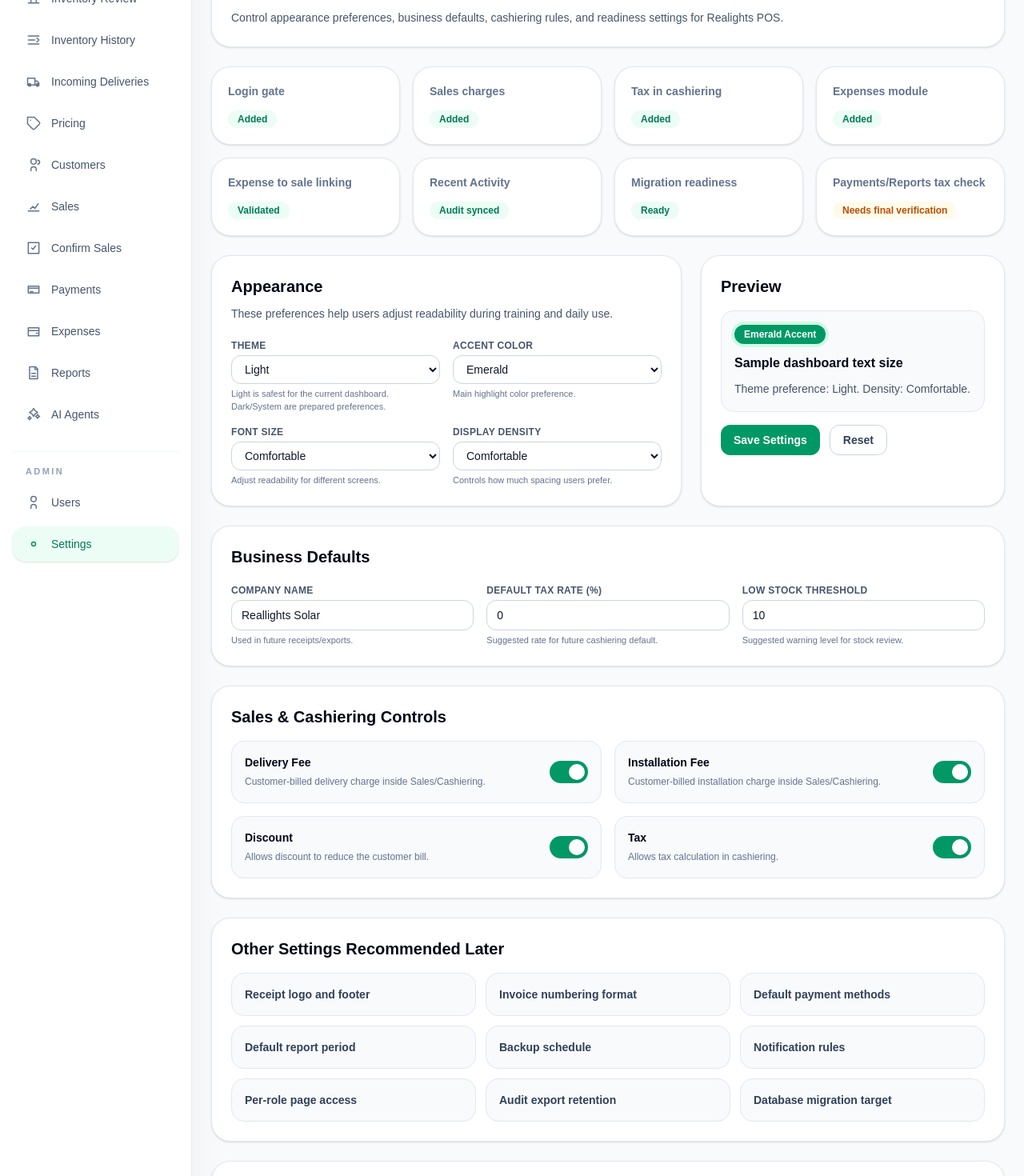
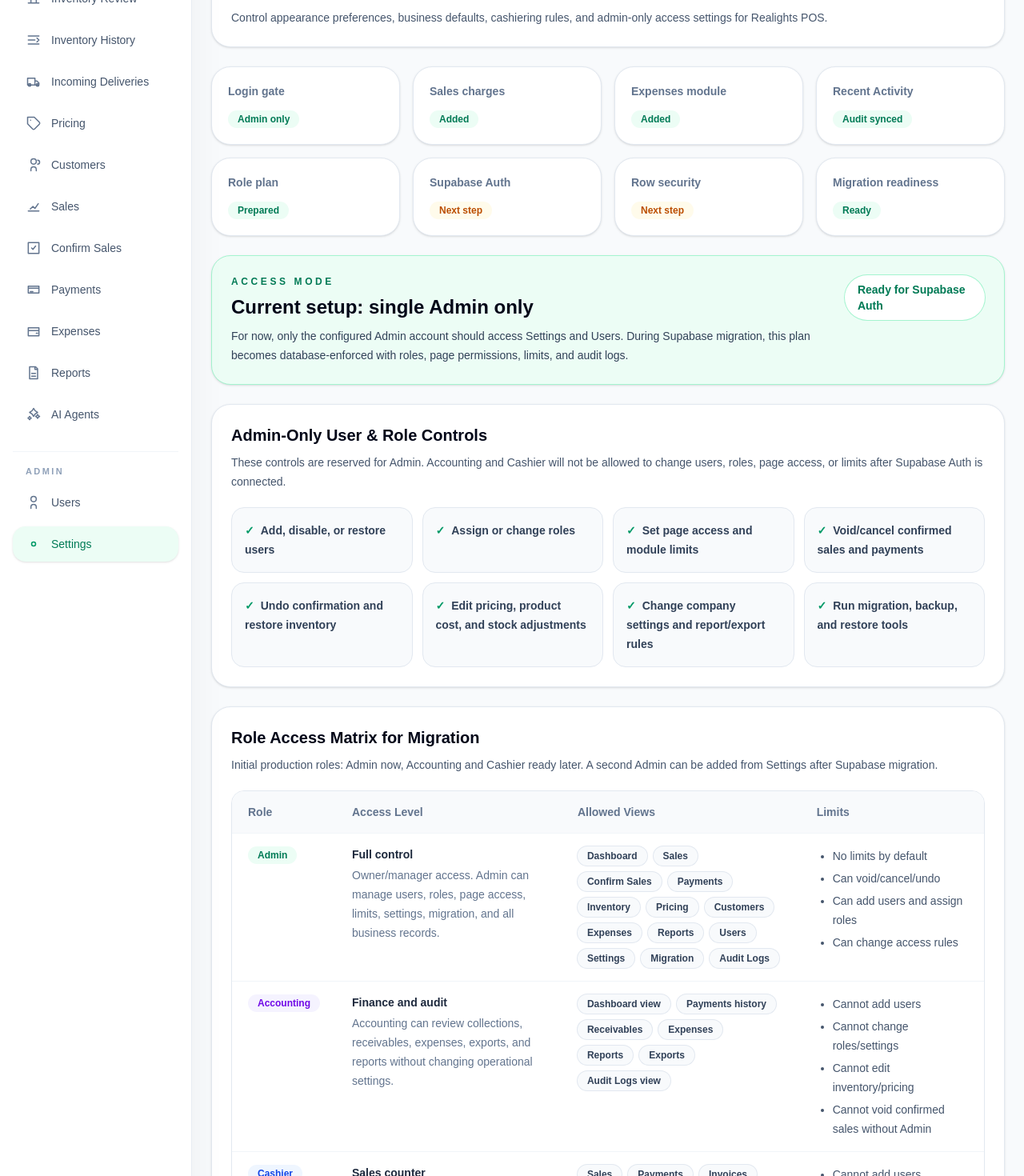
Before and after one commit to johncardinales-cpu/realight-dashboard, a Next.js app: page /settings in a window 1280 px wide. Shown: the part 240-1710 px from the top of the page at 80% size. Built offline with nearby package versions, Linux system fonts and the light colour scheme.

Commit message:
prepare admin role controls for Supabase

```diff
--- a/app/settings/page.tsx
+++ b/app/settings/page.tsx
@@ -6,6 +6,7 @@ type ThemeMode = "Light" | "Dark" | "System";
 type AccentColor = "Emerald" | "Amber" | "Blue" | "Violet" | "Slate";
 type FontSize = "Compact" | "Comfortable" | "Large";
 type Density = "Compact" | "Comfortable" | "Spacious";
+type AccessRole = "Admin" | "Accounting" | "Cashier";
 
 type StoredSettings = {
   theme: ThemeMode;
@@ -47,17 +48,49 @@ const businessRules = [
 ];
 
 const readiness = [
-  { label: "Login gate", status: "Added", tone: "green" },
+  { label: "Login gate", status: "Admin only", tone: "green" },
   { label: "Sales charges", status: "Added", tone: "green" },
-  { label: "Tax in cashiering", status: "Added", tone: "green" },
   { label: "Expenses module", status: "Added", tone: "green" },
-  { label: "Expense to sale linking", status: "Validated", tone: "green" },
   { label: "Recent Activity", status: "Audit synced", tone: "green" },
+  { label: "Role plan", status: "Prepared", tone: "green" },
+  { label: "Supabase Auth", status: "Next step", tone: "amber" },
+  { label: "Row security", status: "Next step", tone: "amber" },
   { label: "Migration readiness", status: "Ready", tone: "green" },
-  { label: "Payments/Reports tax check", status: "Needs final verification", tone: "amber" },
 ];
 
 const envItems = ["GOOGLE_SHEET_ID", "GOOGLE_CLIENT_EMAIL", "GOOGLE_PRIVATE_KEY", "REALIGHTS_ADMIN_EMAIL", "REALIGHTS_ACCESS_CODE"];
+
+const roleMatrix: Record<AccessRole, { level: string; purpose: string; allowed: string[]; limits: string[] }> = {
+  Admin: {
+    level: "Full control",
+    purpose: "Owner/manager access. Admin can manage users, roles, page access, limits, settings, migration, and all business records.",
+    allowed: ["Dashboard", "Sales", "Confirm Sales", "Payments", "Inventory", "Pricing", "Customers", "Expenses", "Reports", "Users", "Settings", "Migration", "Audit Logs"],
+    limits: ["No limits by default", "Can void/cancel/undo", "Can add users and assign roles", "Can change access rules"],
+  },
+  Accounting: {
+    level: "Finance and audit",
+    purpose: "Accounting can review collections, receivables, expenses, exports, and reports without changing operational settings.",
+    allowed: ["Dashboard view", "Payments history", "Receivables", "Expenses", "Reports", "Exports", "Audit Logs view"],
+    limits: ["Cannot add users", "Cannot change roles/settings", "Cannot edit inventory/pricing", "Cannot void confirmed sales without Admin"],
+  },
+  Cashier: {
+    level: "Sales counter",
+    purpose: "Cashier can create sales, collect payments, print invoices/receipts, and view limited stock/customer info.",
+    allowed: ["Sales", "Payments", "Invoices", "Customers view", "Pricing view", "Inventory availability view"],
+    limits: ["Cannot add users", "Cannot change roles/settings", "Cannot edit pricing/cost", "Cannot access full reports", "Cannot void/cancel without Admin"],
+  },
+};
+
+const adminOnlyControls = [
+  "Add, disable, or restore users",
+  "Assign or change roles",
+  "Set page access and module limits",
+  "Void/cancel confirmed sales and payments",
+  "Undo confirmation and restore inventory",
+  "Edit pricing, product cost, and stock adjustments",
+  "Change company settings and report/export rules",
+  "Run migration, backup, and restore tools",
+];
 
 const accentClasses: Record<AccentColor, string> = {
   Emerald: "bg-emerald-600 text-white ring-emerald-100",
@@ -96,6 +129,11 @@ function Toggle({ checked, onChange, label, helper }: { checked: boolean; onChan
   );
 }
 
+function RoleBadge({ role }: { role: AccessRole }) {
+  const className = role === "Admin" ? "bg-emerald-50 text-emerald-700" : role === "Accounting" ? "bg-violet-50 text-violet-700" : "bg-blue-50 text-blue-700";
+  return <span className={`rounded-full px-3 py-1 text-xs font-bold ${className}`}>{role}</span>;
+}
+
 export default function SettingsPage() {
   const [settings, setSettings] = useState<StoredSettings>(defaultSettings);
   const [message, setMessage] = useState("");
@@ -131,7 +169,7 @@ export default function SettingsPage() {
     document.documentElement.dataset.accent = settings.accent.toLowerCase();
     document.documentElement.dataset.fontSize = settings.fontSize.toLowerCase();
     document.documentElement.style.fontSize = settings.fontSize === "Compact" ? "14px" : settings.fontSize === "Large" ? "17px" : "16px";
-    setMessage("Settings saved on this browser. Full company-wide settings can be connected to the database/settings sheet later.");
+    setMessage("Settings saved on this browser. Company-wide role enforcement will be connected during Supabase migration.");
   }
 
   function resetSettings() {
@@ -146,12 +184,53 @@ export default function SettingsPage() {
       <div className="rounded-3xl border border-slate-200 bg-white p-6 shadow-sm">
         <p className="text-xs font-bold uppercase tracking-[0.35em] text-emerald-600">System Configuration</p>
         <h1 className="mt-2 text-3xl font-bold tracking-tight text-slate-950">Settings</h1>
-        <p className="mt-2 max-w-3xl text-sm leading-6 text-slate-600">Control appearance preferences, business defaults, cashiering rules, and readiness settings for Realights POS.</p>
+        <p className="mt-2 max-w-3xl text-sm leading-6 text-slate-600">Control appearance preferences, business defaults, cashiering rules, and admin-only access settings for Realights POS.</p>
         {message ? <p className="mt-4 rounded-2xl border border-emerald-100 bg-emerald-50 px-4 py-3 text-sm font-semibold text-emerald-700">{message}</p> : null}
       </div>
 
       <div className="grid grid-cols-1 gap-4 lg:grid-cols-4">
         {readiness.map((item) => <div key={item.label} className="rounded-3xl border border-slate-200 bg-white p-5 shadow-sm"><p className="text-sm font-semibold text-slate-500">{item.label}</p><div className="mt-3"><StatusBadge tone={item.tone}>{item.status}</StatusBadge></div></div>)}
+      </div>
+
+      <div className="rounded-3xl border border-emerald-200 bg-emerald-50 p-6 shadow-sm">
+        <div className="flex flex-col gap-3 lg:flex-row lg:items-start lg:justify-between">
+          <div>
+            <p className="text-xs font-bold uppercase tracking-[0.3em] text-emerald-700">Access Mode</p>
+            <h2 className="mt-2 text-2xl font-bold text-slate-950">Current setup: single Admin only</h2>
+            <p className="mt-2 max-w-4xl text-sm leading-6 text-slate-700">For now, only the configured Admin account should access Settings and Users. During Supabase migration, this plan becomes database-enforced with roles, page permissions, limits, and audit logs.</p>
+          </div>
+          <span className="w-fit rounded-full bg-white px-4 py-2 text-sm font-bold text-emerald-700 ring-1 ring-emerald-200">Ready for Supabase Auth</span>
+        </div>
+      </div>
+
+      <div className="rounded-3xl border border-slate-200 bg-white p-6 shadow-sm">
+        <h2 className="text-xl font-bold text-slate-950">Admin-Only User & Role Controls</h2>
+        <p className="mt-2 text-sm leading-6 text-slate-600">These controls are reserved for Admin. Accounting and Cashier will not be allowed to change users, roles, page access, or limits after Supabase Auth is connected.</p>
+        <div className="mt-5 grid gap-3 md:grid-cols-2 xl:grid-cols-4">
+          {adminOnlyControls.map((item) => <div key={item} className="rounded-2xl border border-slate-200 bg-slate-50 p-4 text-sm font-semibold leading-6 text-slate-700"><span className="mr-2 font-bold text-emerald-600">✓</span>{item}</div>)}
+        </div>
+      </div>
+
+      <div className="rounded-3xl border border-slate-200 bg-white p-6 shadow-sm">
+        <h2 className="text-xl font-bold text-slate-950">Role Access Matrix for Migration</h2>
+        <p className="mt-2 text-sm leading-6 text-slate-600">Initial production roles: Admin now, Accounting and Cashier ready later. A second Admin can be added from Settings after Supabase migration.</p>
+        <div className="mt-5 overflow-x-auto rounded-2xl border border-slate-200">
+          <table className="min-w-full text-left text-sm">
+            <thead className="bg-slate-50 text-slate-500">
+              <tr><th className="px-5 py-4 font-semibold">Role</th><th className="px-5 py-4 font-semibold">Access Level</th><th className="px-5 py-4 font-semibold">Allowed Views</th><th className="px-5 py-4 font-semibold">Limits</th></tr>
+            </thead>
+            <tbody>
+              {(Object.keys(roleMatrix) as AccessRole[]).map((role) => (
+                <tr key={role} className="border-t border-slate-100 align-top">
+                  <td className="px-5 py-4"><RoleBadge role={role} /></td>
+                  <td className="px-5 py-4"><p className="font-bold text-slate-800">{roleMatrix[role].level}</p><p className="mt-1 max-w-md text-sm leading-6 text-slate-500">{roleMatrix[role].purpose}</p></td>
+                  <td className="px-5 py-4"><div className="flex max-w-lg flex-wrap gap-2">{roleMatrix[role].allowed.map((item) => <span key={item} className="rounded-full bg-slate-50 px-3 py-1 text-xs font-bold text-slate-700 ring-1 ring-slate-200">{item}</span>)}</div></td>
+                  <td className="px-5 py-4"><ul className="list-disc space-y-1 pl-5 text-sm leading-6 text-slate-600">{roleMatrix[role].limits.map((item) => <li key={item}>{item}</li>)}</ul></td>
+                </tr>
+              ))}
+            </tbody>
+          </table>
+        </div>
       </div>
 
       <div className="grid gap-6 xl:grid-cols-[minmax(0,1fr)_380px]">
@@ -205,9 +284,9 @@ export default function SettingsPage() {
       </div>
 
       <div className="rounded-3xl border border-slate-200 bg-white p-6 shadow-sm">
-        <h2 className="text-xl font-bold text-slate-950">Other Settings Recommended Later</h2>
+        <h2 className="text-xl font-bold text-slate-950">Supabase Role Enforcement Plan</h2>
         <div className="mt-4 grid gap-3 md:grid-cols-2 lg:grid-cols-3">
-          {["Receipt logo and footer", "Invoice numbering format", "Default payment methods", "Default report period", "Backup schedule", "Notification rules", "Per-role page access", "Audit export retention", "Database migration target"].map((item) => <div key={item} className="rounded-2xl border border-slate-200 bg-slate-50 p-4 text-sm font-semibold text-slate-700">{item}</div>)}
+          {["profiles table with role", "role_permissions table", "Admin-only Settings", "Admin-only Users", "Row-level security policies", "Audit logs for role changes", "Receipt/export permissions", "Payment/void limits", "Database migration target"].map((item) => <div key={item} className="rounded-2xl border border-slate-200 bg-slate-50 p-4 text-sm font-semibold text-slate-700">{item}</div>)}
         </div>
       </div>
 
```
